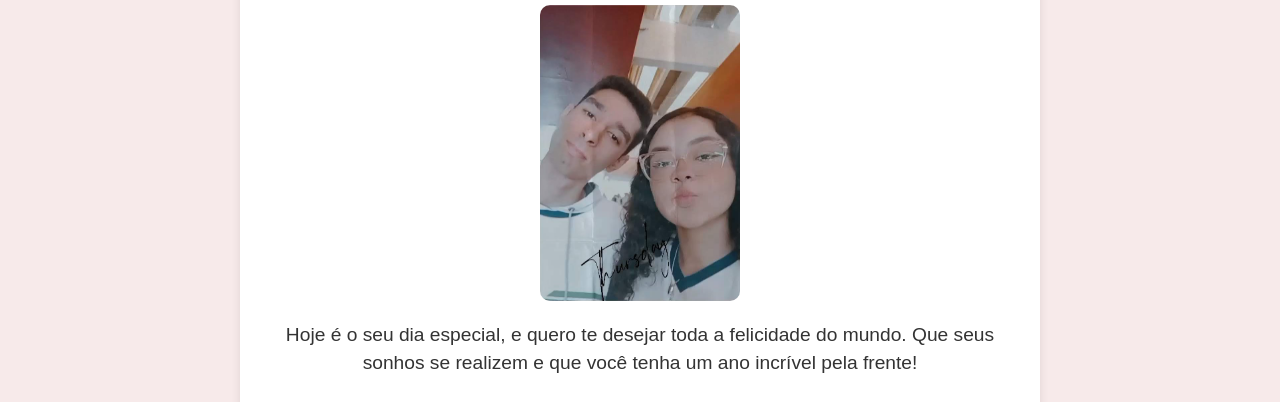
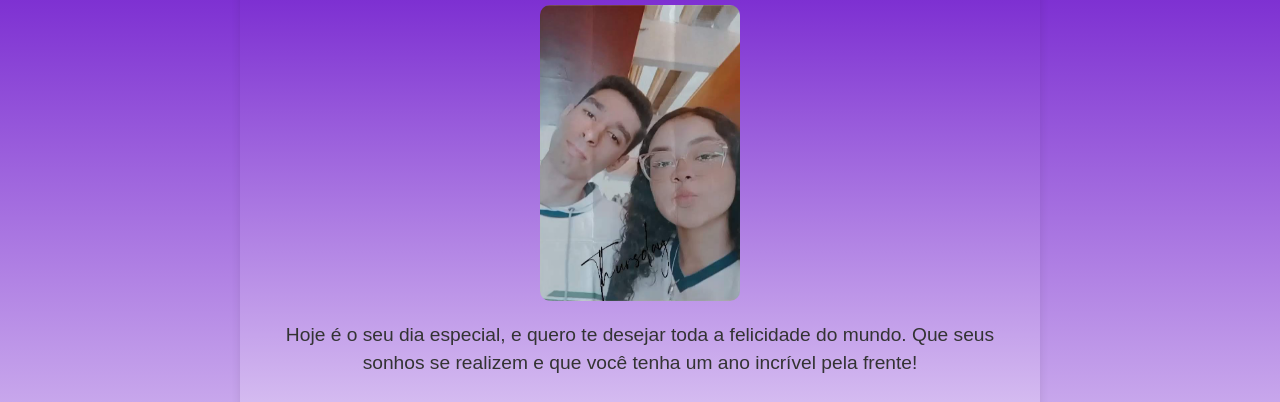
Before and after one commit to GLiraX4/anv-lu, a plain HTML site: page index.html in a window 1280 px wide. Shown: the part 110-512 px from the top of the page. Drawn offline with Linux system fonts and the light colour scheme.

Commit message:
Update csslu.css

```diff
--- a/csslu.css
+++ b/csslu.css
@@ -6,7 +6,7 @@
 
 body {
   font-family: 'Arial', sans-serif;
-  background-color: #f7eaea;
+  background: linear-gradient(180deg, #6a11cb, #ffffff);
   color: #333;
   text-align: center;
   padding: 20px;
@@ -15,7 +15,7 @@ body {
 .container {
   max-width: 800px;
   margin: 0 auto;
-  background-color: white;
+  background: linear-gradient(180deg, #6a11cb, #ffffff);
   padding: 20px;
   border-radius: 10px;
   box-shadow: 0 0 10px rgba(0, 0, 0, 0.1);
```
